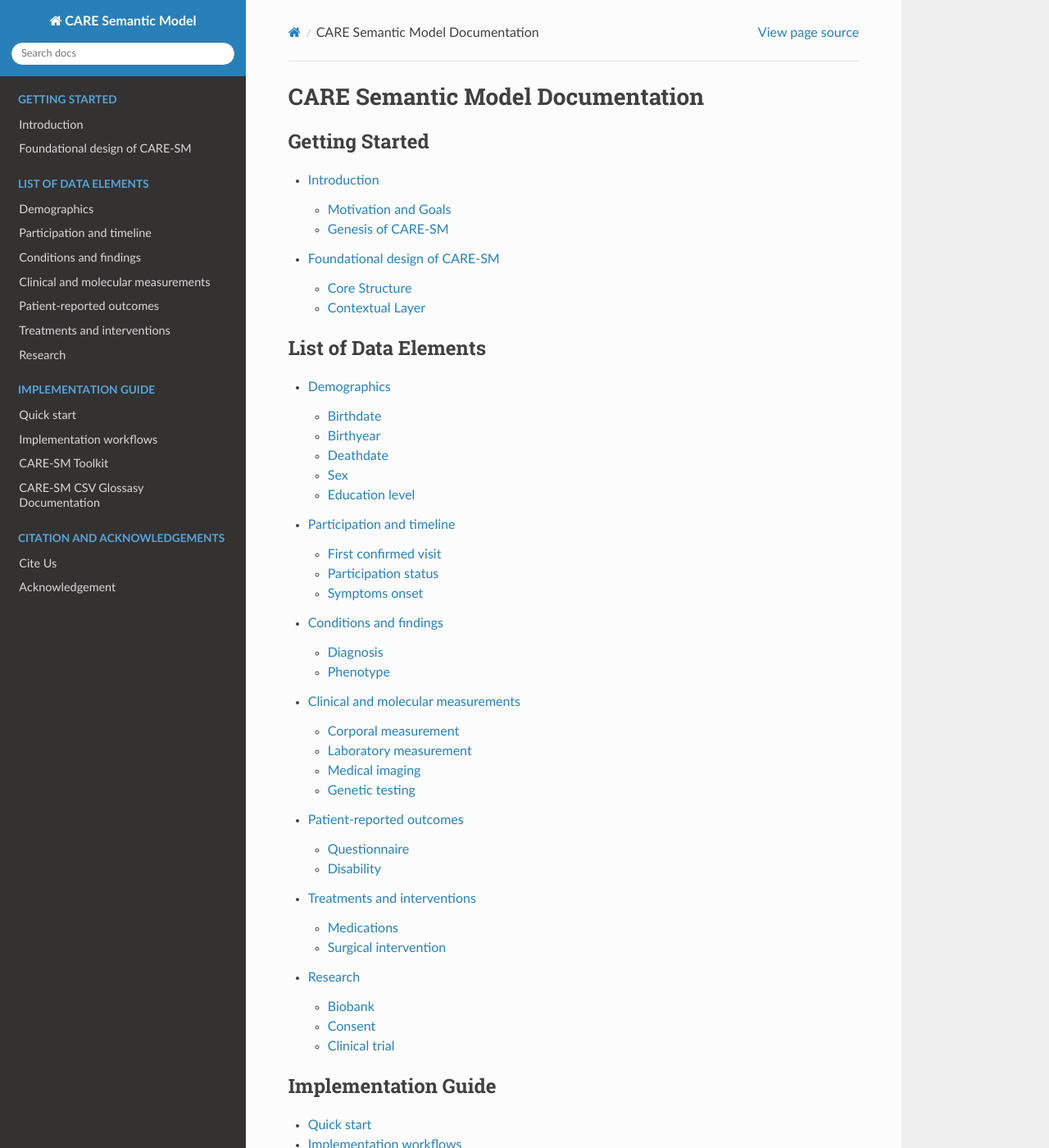
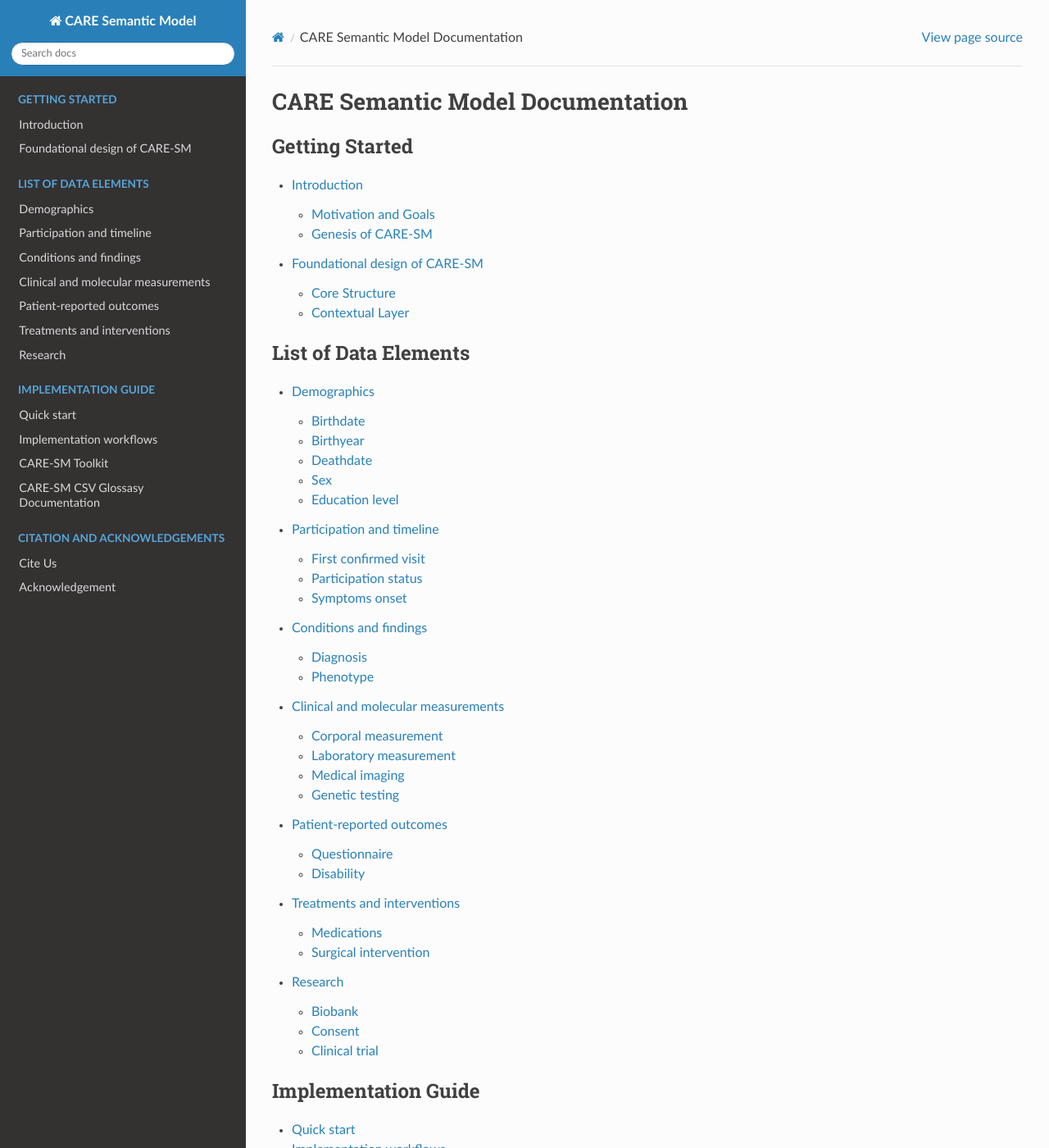
Before and after one commit to CARE-SM/CARE-SM-docs, a Sphinx documentation site: the page built from docs/index.md, in a window 1280 px wide and 1400 px high. Shown: the whole window at 82% size. Built offline with Sphinx 7.4.7 and the Read the Docs theme 3.1.0, drawn with Linux system fonts in a browser that asks for light colours.

Commit message:
css width page layout

```diff
--- /dev/null
+++ b/docs/_static/custom.css
@@ -0,0 +1,8 @@
+/* Force full-width layout */
+
+.wy-nav-content {
+    max-width: 100% !important;
+    width: 100% !important;
+    padding: 2em;
+    margin: 0;
+}
--- a/docs/conf.py
+++ b/docs/conf.py
@@ -16,3 +16,7 @@ language = 'en'
 html_theme = 'sphinx_rtd_theme'
 html_static_path = ["_static"]
 html_favicon = "_static/favicon.png"
+html_static_path = ['_static']
+
+def setup(app):
+    app.add_css_file('custom.css')
```
